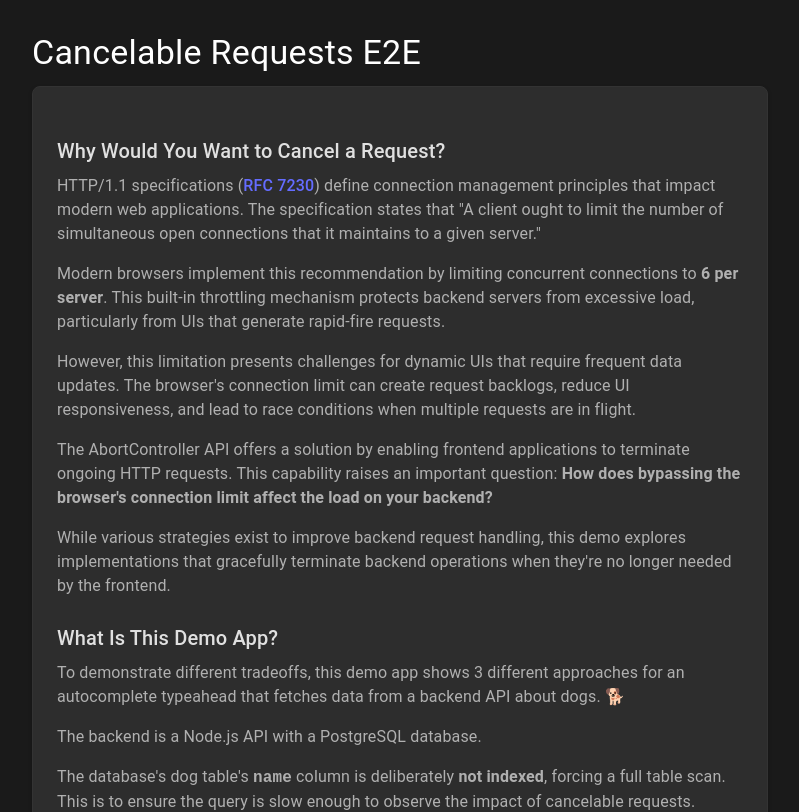
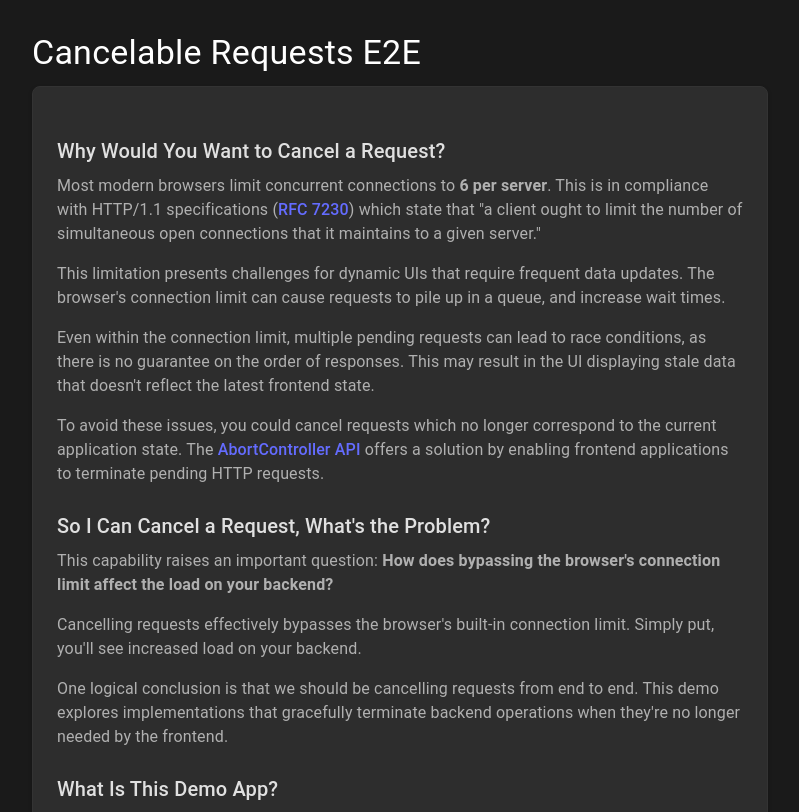
Before and after one commit to d5732/cancelable-request-e2e-demo, a React (Vite) app in the folder frontend/: page / in a window 1280 px wide. Shown: the top 812 px of the page, without its empty margins (240-1039 px from the left). Built offline with nearby package versions, Linux system fonts and the light colour scheme.

Commit message:
verbiage

```diff
--- a/frontend/src/App.tsx
+++ b/frontend/src/App.tsx
@@ -26,45 +26,58 @@ function App() {
           <H2>Why Would You Want to Cancel a Request?</H2>
 
           <P sx={{ mb: 2 }}>
-            HTTP/1.1 specifications (
+            Most modern browsers limit concurrent connections to{" "}
+            <b>6 per server</b>. This is in compliance with HTTP/1.1
+            specifications (
             <a href="https://datatracker.ietf.org/doc/html/rfc7230#section-6.4">
               RFC 7230
             </a>
-            ) define connection management principles that impact modern web
-            applications. The specification states that "A client ought to limit
-            the number of simultaneous open connections that it maintains to a
-            given server."
+            ) which state that "a client ought to limit the number of
+            simultaneous open connections that it maintains to a given server."
+          </P>
+          <P sx={{ mb: 2 }}>
+            This limitation presents challenges for dynamic UIs that require
+            frequent data updates. The browser's connection limit can cause
+            requests to pile up in a queue, and increase wait times.
+          </P>
+          <P sx={{ mb: 2 }}>
+            Even within the connection limit, multiple pending requests can lead
+            to race conditions, as there is no guarantee on the order of
+            responses. This may result in the UI displaying stale data that
+            doesn't reflect the latest frontend state.
+          </P>
+          <P sx={{ mb: 2 }}>
+            To avoid these issues, you could cancel requests which no longer
+            correspond to the current application state. The{" "}
+            <a href="https://developer.mozilla.org/en-US/docs/Web/API/AbortController">
+              AbortController API
+            </a>{" "}
+            offers a solution by enabling frontend applications to terminate
+            pending HTTP requests.
           </P>
 
-          <P sx={{ mb: 2 }}>
-            Modern browsers implement this recommendation by limiting concurrent
-            connections to <b>6 per server</b>. This built-in throttling
-            mechanism protects backend servers from excessive load, particularly
-            from UIs that generate rapid-fire requests.
-          </P>
+          <H2>So I Can Cancel a Request, What's the Problem?</H2>
 
           <P sx={{ mb: 2 }}>
-            However, this limitation presents challenges for dynamic UIs that
-            require frequent data updates. The browser's connection limit can
-            create request backlogs, reduce UI responsiveness, and lead to race
-            conditions when multiple requests are in flight.
-          </P>
-
-          <P sx={{ mb: 2 }}>
-            The AbortController API offers a solution by enabling frontend
-            applications to terminate ongoing HTTP requests. This capability
-            raises an important question:{" "}
+            This capability raises an important question:{" "}
             <b>
               How does bypassing the browser's connection limit affect the load
               on your backend?
             </b>
           </P>
+          <P sx={{ mb: 2 }}>
+            Cancelling requests effectively bypasses the browser's built-in
+            connection limit. Simply put, you'll see increased load on your
+            backend.
+          </P>
+          <P sx={{ mb: 2 }}>
+            One logical conclusion is that we should be cancelling requests from
+            end to end. This demo explores implementations that gracefully
+            terminate backend operations when they're no longer needed by the
+            frontend.
+          </P>
 
-          <P sx={{ mb: 2 }}>
-            While various strategies exist to improve backend request handling,
-            this demo explores implementations that gracefully terminate backend
-            operations when they're no longer needed by the frontend.
-          </P>
+          <P sx={{ mb: 2 }}></P>
 
           <H2>What Is This Demo App?</H2>
 
```
